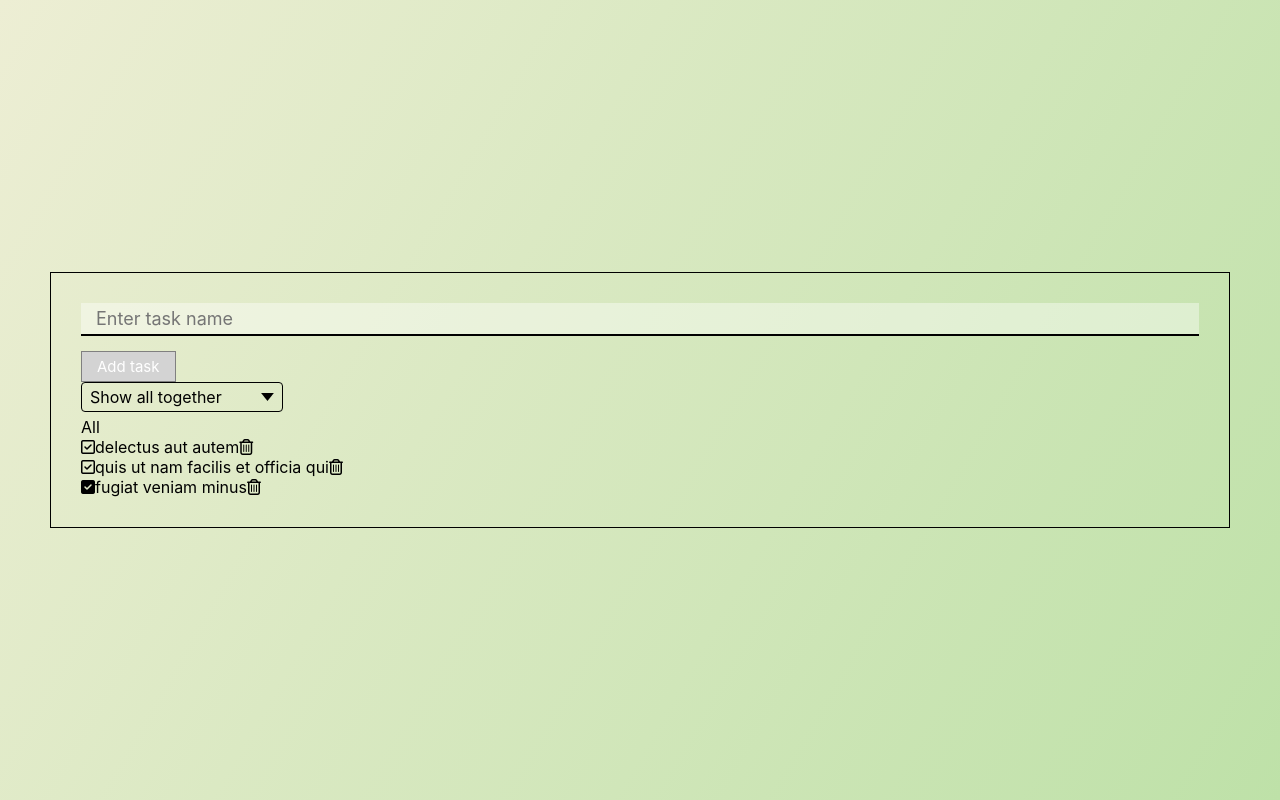
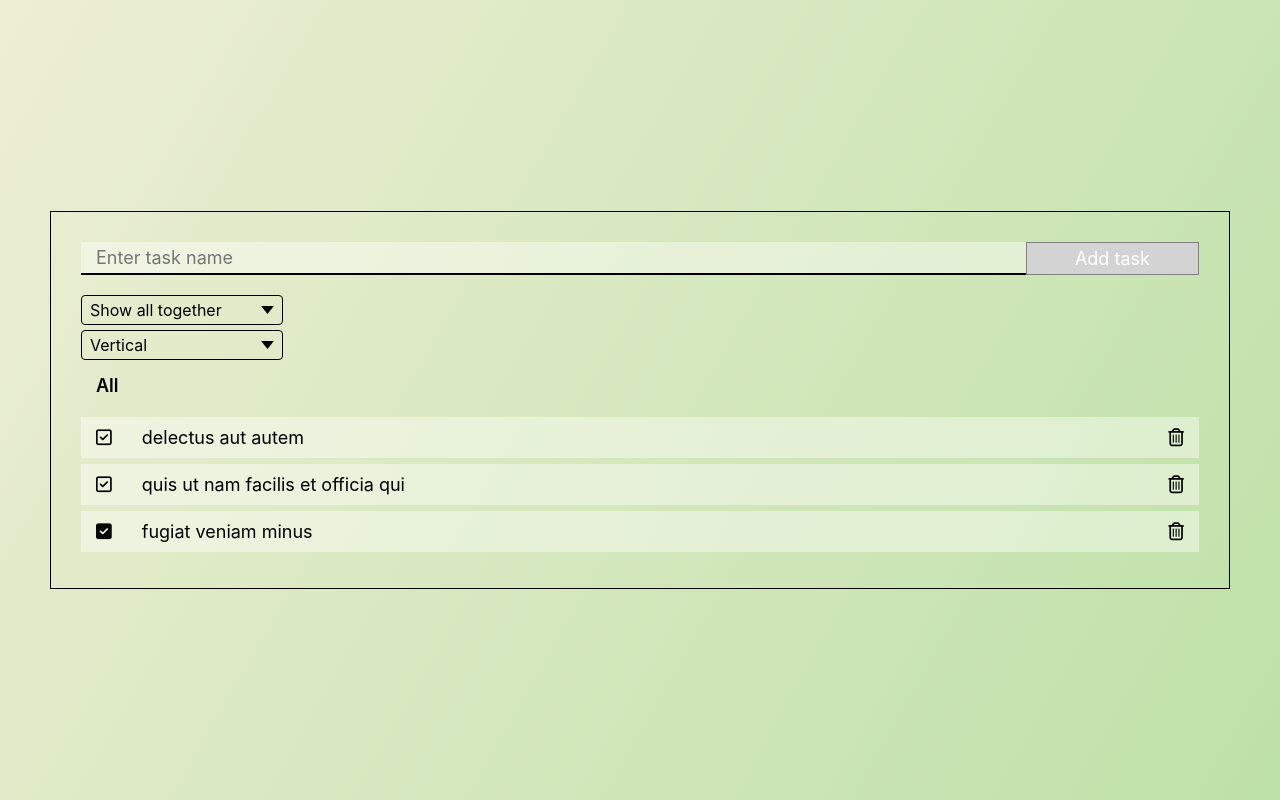
Before and after one commit to erik770/ToDo-react-ts-for-mindbox, a React (Create React App) app: page / in a window 1280 px wide. Built offline with nearby package versions, Linux system fonts and the light colour scheme.

Commit message:
styles add & new todo bar

```diff
--- a/src/App.tsx
+++ b/src/App.tsx
@@ -44,7 +44,7 @@ function App() {
         <Layout layoutType={LayoutVariants.horizontal}>
             <NewTodoBar addTodoToArr={addTodoToArr}/>
             <DisplaySettingsBar displaySettings={displaySettings} setDisplaySettings={setDisplaySettings} />
-            <TodoList todos={todoArray}/>
+            <TodoList todos={todoArray} displayMode={displaySettings.displayMode}/>
         </Layout>
     );
 }
--- a/src/components/DisplaySettings/DisplaySettings.tsx
+++ b/src/components/DisplaySettings/DisplaySettings.tsx
@@ -1,6 +1,6 @@
 import React, {FC} from 'react';
 import {MySelect} from "../select/MySelect";
-import {DisplayMode} from "../../types/types";
+import {DisplayMode, LayoutVariants} from "../../types/types";
 import {IDisplaySettings} from "../../App";
 
 interface DisplaySettingsProps {
@@ -11,16 +11,30 @@ interface DisplaySettingsProps {
 export const DisplaySettingsBar: FC<DisplaySettingsProps> = ({displaySettings, setDisplaySettings}) => {
     return (
         <div>
-            <MySelect options={[{name: 'Show all together', value: DisplayMode.all},
-                {name: 'Show done separately', value: DisplayMode.separately}]}
+            <MySelect options={[
+                    {name: 'Show all together', value: DisplayMode.all},
+                    {name: 'Show done separately', value: DisplayMode.separately}
+                ]}
                       defaultValue=''
                       value={displaySettings.displayMode}
                       onChange={(selectedValue) => {
                           setDisplaySettings({
                               ...displaySettings,
-                              displayMode: selectedValue,
+                              displayMode: selectedValue as DisplayMode,
                           })
-                      }}/>
+                      }}
+            />
+            <MySelect options={[{name: 'Vertical', value: LayoutVariants.vertical},
+                {name: 'Horizontal', value: LayoutVariants.horizontal}]}
+                      defaultValue=''
+                      value={displaySettings.layoutVariant}
+                      onChange={(selectedValue) => {
+                          setDisplaySettings({
+                              ...displaySettings,
+                              layoutVariant: selectedValue as LayoutVariants,
+                          })
+                      }}
+            />
         </div>
     );
 };
--- a/src/components/NewTodoBar/NewTodoBar.module.scss
+++ b/src/components/NewTodoBar/NewTodoBar.module.scss
@@ -0,0 +1,11 @@
+.newTodoBar {
+  display: flex;
+  align-items: center;
+  height: 33px;
+  margin-bottom: 20px;
+
+  &__button {
+    width: 200px;
+    height: 100%;
+  }
+}
--- a/src/components/NewTodoBar/NewTodoBar.tsx
+++ b/src/components/NewTodoBar/NewTodoBar.tsx
@@ -2,6 +2,7 @@ import React, {FC, useState} from 'react';
 import {MyInput} from "../input/MyInput";
 import {MyButton} from "../button/MyButton";
 import {ITodo} from "../../types/types";
+import classes from "./NewTodoBar.module.scss";
 
 interface NewTodoBarProps {
     addTodoToArr: (newTodo: ITodo) => void
@@ -23,10 +24,10 @@ export const NewTodoBar: FC<NewTodoBarProps> = ({addTodoToArr}) => {
         }
     }
     return (
-        <form onSubmit={addNewTodo}>
+        <form onSubmit={addNewTodo} className={classes.newTodoBar}>
             <MyInput onChange={(e) => setInputValue(e.target.value)} value={inputValue} type='text'
                      placeholder='Enter task name'/>
-            <MyButton> Add task </MyButton>
+            <MyButton className={classes.newTodoBar__button}> Add task </MyButton>
         </form>
     );
 };
--- a/src/components/TodoItem/TodoItem.module.scss
+++ b/src/components/TodoItem/TodoItem.module.scss
@@ -0,0 +1,15 @@
+.todoItem {
+  display: flex;
+  align-items: center;
+  gap: 30px;
+  padding: 10px 15px;
+  margin: 6px 0;
+  background-color: var(--background-color-semitransp);
+
+  &__text {
+    flex-grow: 1;
+  }
+  &__icon {
+    cursor: pointer;
+  }
+}
--- a/src/components/TodoItem/TodoItem.tsx
+++ b/src/components/TodoItem/TodoItem.tsx
@@ -1,15 +1,17 @@
 import React, {FC} from 'react';
 import {ITodo} from "../../types/types";
+import classes from "./TodoItem.module.scss";
 
 const TodoItem: FC<ITodo> = ({id, title, isDone}) => {
+
     return (
-        <div key={id}>
+        <div className={classes.todoItem} key={id}>
             {isDone
-                ? <i className="fa-solid fa-square-check"></i>
-                : <i className="fa-regular fa-square-check"></i>
+                ? <i className={['fa-solid', 'fa-square-check', classes.todoItem__icon].join(' ')}></i>
+                : <i className={['fa-regular', 'fa-square-check', classes.todoItem__icon].join(' ')}></i>
             }
-            <span>{title}</span>
-            <i className="fa-regular fa-trash-can"></i>
+            <span className={classes.todoItem__text}>{title}</span>
+            <i className={['fa-regular', 'fa-trash-can', classes.todoItem__icon].join(' ')}></i>
         </div>
     );
 };
--- a/src/components/TodoList/TodoList.module.scss
+++ b/src/components/TodoList/TodoList.module.scss
@@ -0,0 +1,20 @@
+.todoList {
+  display: flex;
+  flex-direction: column;
+  gap: 5px;
+  font-size: 18px;
+
+  &__title {
+    font-weight: 600;
+    margin: 10px 15px;
+  }
+  &__items {
+
+  }
+  &_separately{
+    display: flex;
+    flex-direction: column;
+    gap: 40px;
+  }
+
+}
--- a/src/components/TodoList/TodoList.tsx
+++ b/src/components/TodoList/TodoList.tsx
@@ -1,12 +1,14 @@
 import React, {FC, useEffect} from 'react';
-import {ITodo} from "../../types/types";
+import {DisplayMode, ITodo} from "../../types/types";
 import TodoItem from "../TodoItem/TodoItem";
+import classes from "./TodoList.module.scss";
 
 interface TodoListProps {
     todos: ITodo[],
+    displayMode: DisplayMode,
 }
 
-export const TodoList: FC<TodoListProps> = ({todos}) => {
+export const TodoList: FC<TodoListProps> = ({todos, displayMode}) => {
     useEffect(() => {
         const scriptTag = document.createElement('script');
 
@@ -17,13 +19,35 @@ export const TodoList: FC<TodoListProps> = ({todos}) => {
         return () => {
             document.body.removeChild(scriptTag);
         }
-    }, [])
+    }, []);
+
     return (
         <div>
-            All
-            <div>
-                {todos.map((todo) => <TodoItem id={todo.id} title={todo.title} isDone={todo.isDone}/>)}
-            </div>
+            {displayMode === DisplayMode.all &&
+              <div className={classes.todoList}>
+                <span className={classes.todoList__title}>All</span>
+                <div className={classes.todoList__items}>
+                    {todos.map((todo) => <TodoItem id={todo.id} title={todo.title} isDone={todo.isDone}/>)}
+                </div>
+              </div>
+            }
+            {displayMode === DisplayMode.separately &&
+              <div className={classes.todoList_separately}>
+                <div className={classes.todoList}>
+                  <span className={classes.todoList__title}>Done</span>
+                  <div className={classes.todoList__items}>
+                      {todos.map((todo) => <TodoItem id={todo.id} title={todo.title} isDone={todo.isDone}/>)}
+                  </div>
+                </div>
+                <div className={classes.todoList}>
+                  <span className={classes.todoList__title}>Pending</span>
+                  <div className={classes.todoList__items}>
+                      {todos.map((todo) => <TodoItem id={todo.id} title={todo.title} isDone={todo.isDone}/>)}
+                  </div>
+                </div>
+
+              </div>
+            }
         </div>
     );
 };
--- a/src/components/button/MyButton.module.scss
+++ b/src/components/button/MyButton.module.scss
@@ -2,8 +2,7 @@
   padding: 5px 15px;
   color: white;
   background-color: var(--btn-color);
-  font-size: 15px;
+  font-size: 18px;
   border: 1px solid var(--btn-border-color);
   cursor: pointer;
-  margin-top: 15px;
 }
--- a/src/components/button/MyButton.tsx
+++ b/src/components/button/MyButton.tsx
@@ -1,9 +1,9 @@
 import React from "react";
 import classes from './MyButton.module.scss';
 
-export const MyButton = function ({children, ...props}: {children: string}) {
+export const MyButton = function ({children, className, ...props}: {children: string, className: any}) {
     return (
-        <button className={classes.myBtn} {...props}>
+        <button className={[classes.myBtn, className].join(' ')}  {...props}>
             {children}
         </button>
     )
--- a/src/components/input/MyInput.module.scss
+++ b/src/components/input/MyInput.module.scss
@@ -5,8 +5,9 @@
   //border: 1px solid var(--border-color);
   border: none;
   border-bottom: 2px solid var(--border-color);
+  box-sizing: border-box;
   background-color: var(--background-color-semitransp);
-  outline: none;
+  //outline: none;
   font-size: 18px;
 
   &:focus {
--- a/src/components/select/MySelect.tsx
+++ b/src/components/select/MySelect.tsx
@@ -11,7 +11,7 @@ interface MySelectProps{
     options: ISelectOption[],
     defaultValue: string,
     value: DisplayMode | LayoutVariants ,
-    onChange: (value: DisplayMode & string ) => void,
+    onChange: (value: LayoutVariants | DisplayMode) => void,
 }
 
 export const MySelect: FC<MySelectProps> = function ({options, defaultValue, value, onChange}) {
@@ -20,7 +20,7 @@ export const MySelect: FC<MySelectProps> = function ({options, defaultValue, val
       <select
         id='standard-select'
         value={value}
-        onChange={(event) => onChange(event.target.value as DisplayMode)}
+        onChange={(event) => onChange(event.target.value as LayoutVariants | DisplayMode)}
       >
           {defaultValue && <option disabled value="">{defaultValue}</option>}
         {options.map((option) => <option key={option.value} value={option.value}>{option.name}</option>)}
```
